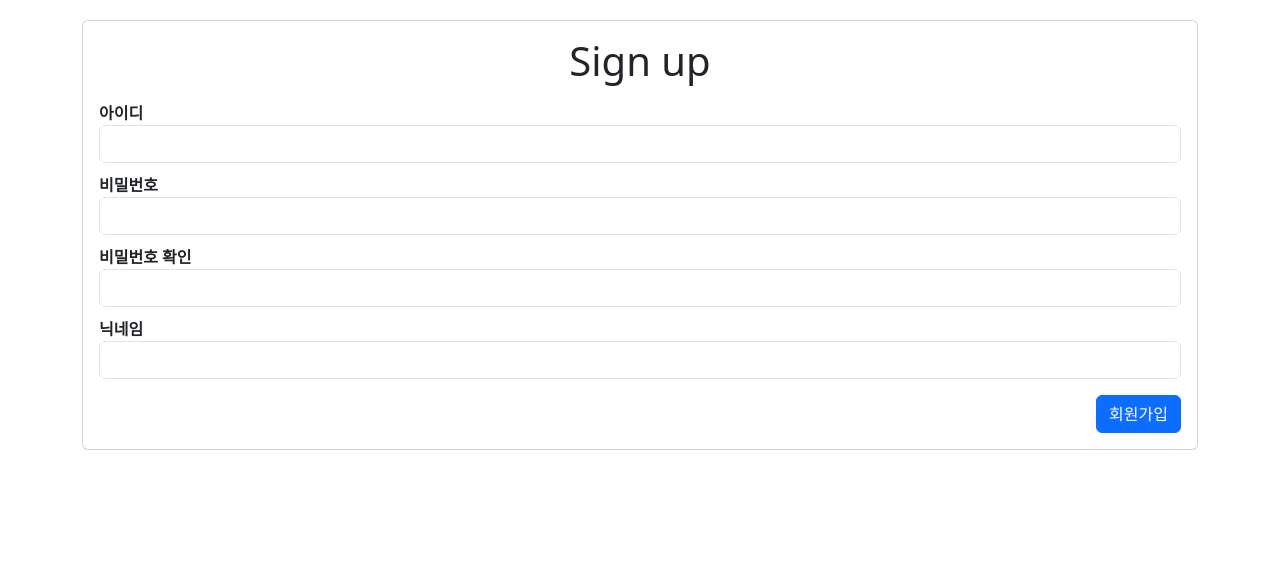
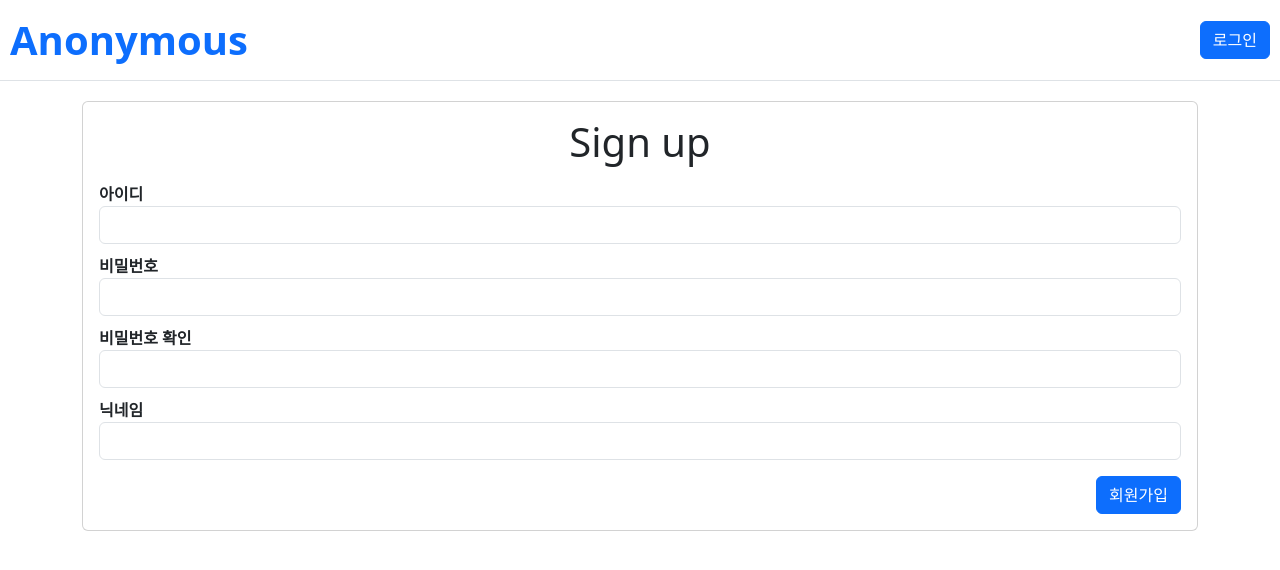
Before and after one commit to HwangSettong/DjangoStudy-bearu, a Django app: template Chapter4/ANONYMOUS/templates/page/signup.html in a window 1280 px wide. Shown: the top 570 px of the page. Run offline with Django 3.2, Linux system fonts and the light colour scheme; the template is opened without the code that fills it, so the values that code supplies are empty.

Commit message:
lesson17

```diff
--- a/Chapter4/ANONYMOUS/anonymous/urls.py
+++ b/Chapter4/ANONYMOUS/anonymous/urls.py
@@ -1,10 +1,11 @@
 from django.urls import path
 from board.views import board # import function 'board' of 'board/views'
-from user.views import signin # import function 'signin' of 'user/views'
-from user.views import signup # import function 'signup' of 'user/views'
+from user.views import signin, signup, signout # import function 'signin','signup', 'signout' of 'user/views'
+
 urlpatterns = [
     # path(경로, 함수) : 해당 경로로 요청이 들어오면 함수 실행한다.
     path('', board, name="board"),
     path('user/signin', signin, name="signin"),
     path('user/signup', signup, name="signup"),
+    path('user/signout', signout, name="signout"),
 ]
--- a/Chapter4/ANONYMOUS/templates/common/base.html
+++ b/Chapter4/ANONYMOUS/templates/common/base.html
@@ -4,7 +4,7 @@
         <link href="https://cdn.jsdelivr.net/npm/bootstrap@5.3.2/dist/css/bootstrap.min.css" rel="stylesheet" integrity="sha384-T3c6CoIi6uLrA9TneNEoa7RxnatzjcDSCmG1MXxSR1GAsXEV/Dwwykc2MPK8M2HN" crossorigin="anonymous">
     </head>
     <body>
-        <!-- {% include "component/nav.html" %} -->
+        {% include "component/nav.html" %}
         <div class="container" style="margin-top:20px;">
             {% block content %}
             {% endblock %}
--- a/Chapter4/ANONYMOUS/templates/component/nav.html
+++ b/Chapter4/ANONYMOUS/templates/component/nav.html
@@ -1,3 +1,15 @@
-<div style="background-color: red;width: 100%;height: 100px;">
-    여기는 네비게이션 영역입니다
+<div class="row text-center border-bottom align-items-center" style="padding: 10px;">
+    <div class="col text-start">
+        <a class="text-decoration-none fs-1" style="font-weight: bold;">Anonymous</a> <!-- 서비스명 -->
+    </div>
+    <div class="col text-end">
+        {% if request.user.is_authenticated %} <!-- user가 로그인 되어 있으면-->
+            <p class="m-0">{{ request.user.nickname }}님</p>
+            <a class="btn btn-primary">글쓰기</a>
+            <a class="btn btn-primary" href="{% url 'signout' %}">로그아웃</a>
+        {% else %} <!-- 아니면 -->
+            <a class="btn btn-primary" href="{% url 'signin' %}">로그인</a>
+        {% endif %} <!-- if문 끝 -->
+    </div>
 </div>
+<div class="row text-center"></div>
```
Also changed, not shown: Chapter4/ANONYMOUS/templates/page/index.html (+26 -3 lines), Chapter4/ANONYMOUS/user/views.py (+6 -1 lines).
